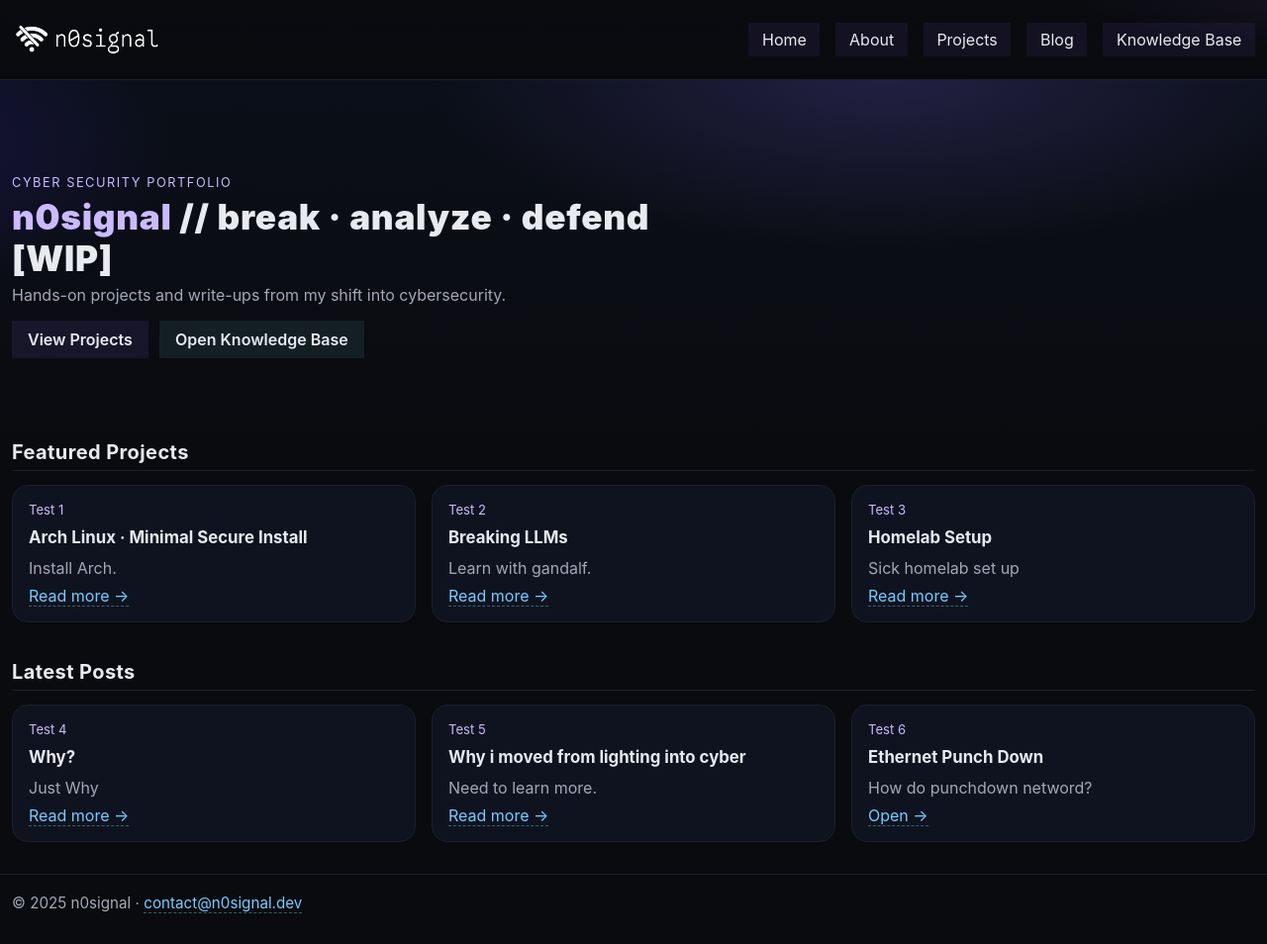
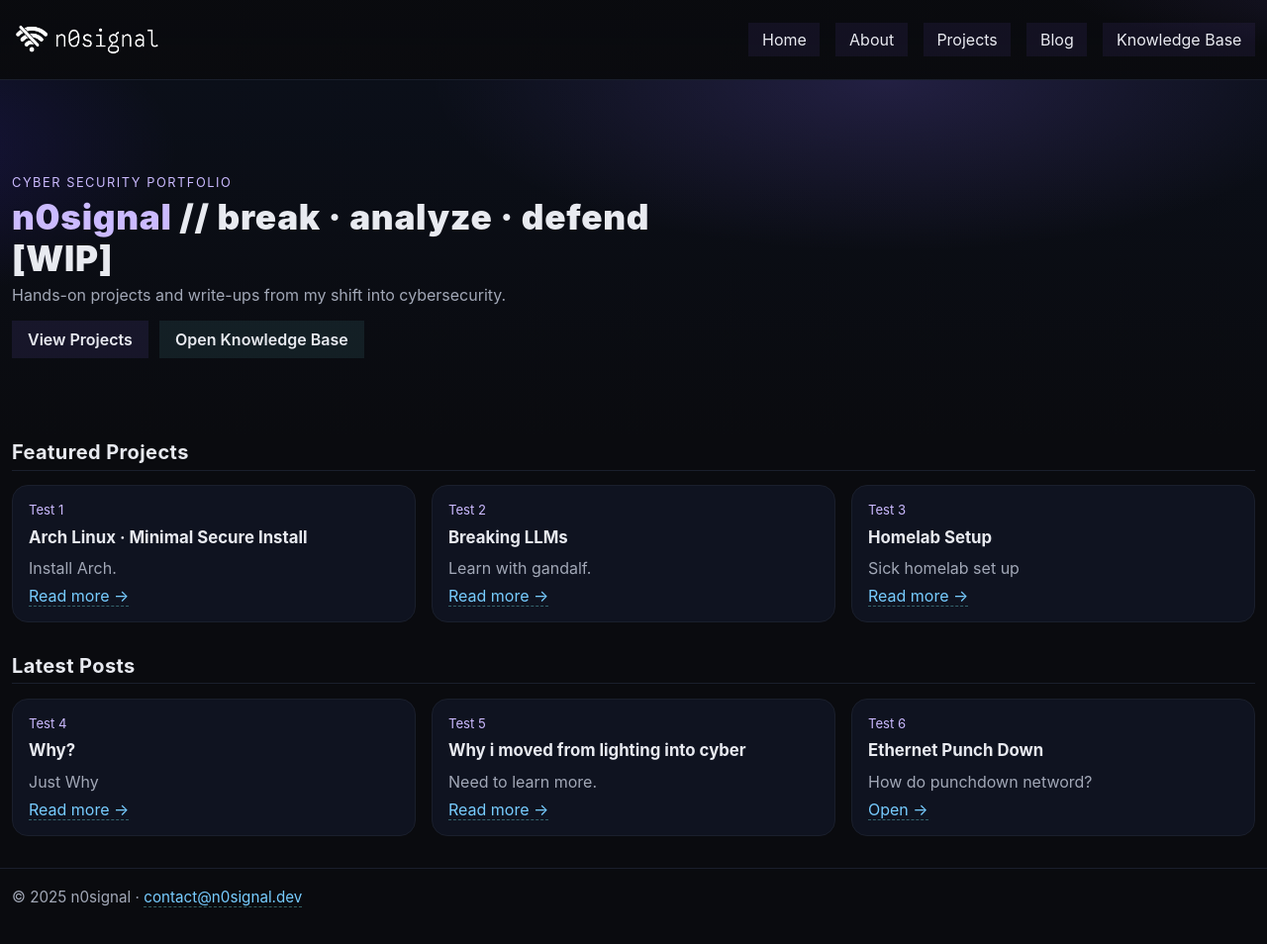
Before and after one commit to Kaninte/n0signal.dev, a Jekyll site: the page built from index.html, in a window 1280 px wide and 954 px high. Shown: the whole window at 99% size. Built offline with Jekyll 4.4.1, drawn with Linux system fonts in a browser that asks for light colours.

Commit message:
Update style.css

```diff
--- a/assets/style.css
+++ b/assets/style.css
@@ -79,5 +79,5 @@ footer{border-top:1px solid var(--border); margin-top:2rem; color:var(--muted);
 
 /* Add space between stacked sections */
 body > section.wrap + section.wrap{
-  margin-top: 2.4rem !important;
+  margin-top: 2rem !important;
 }
```
